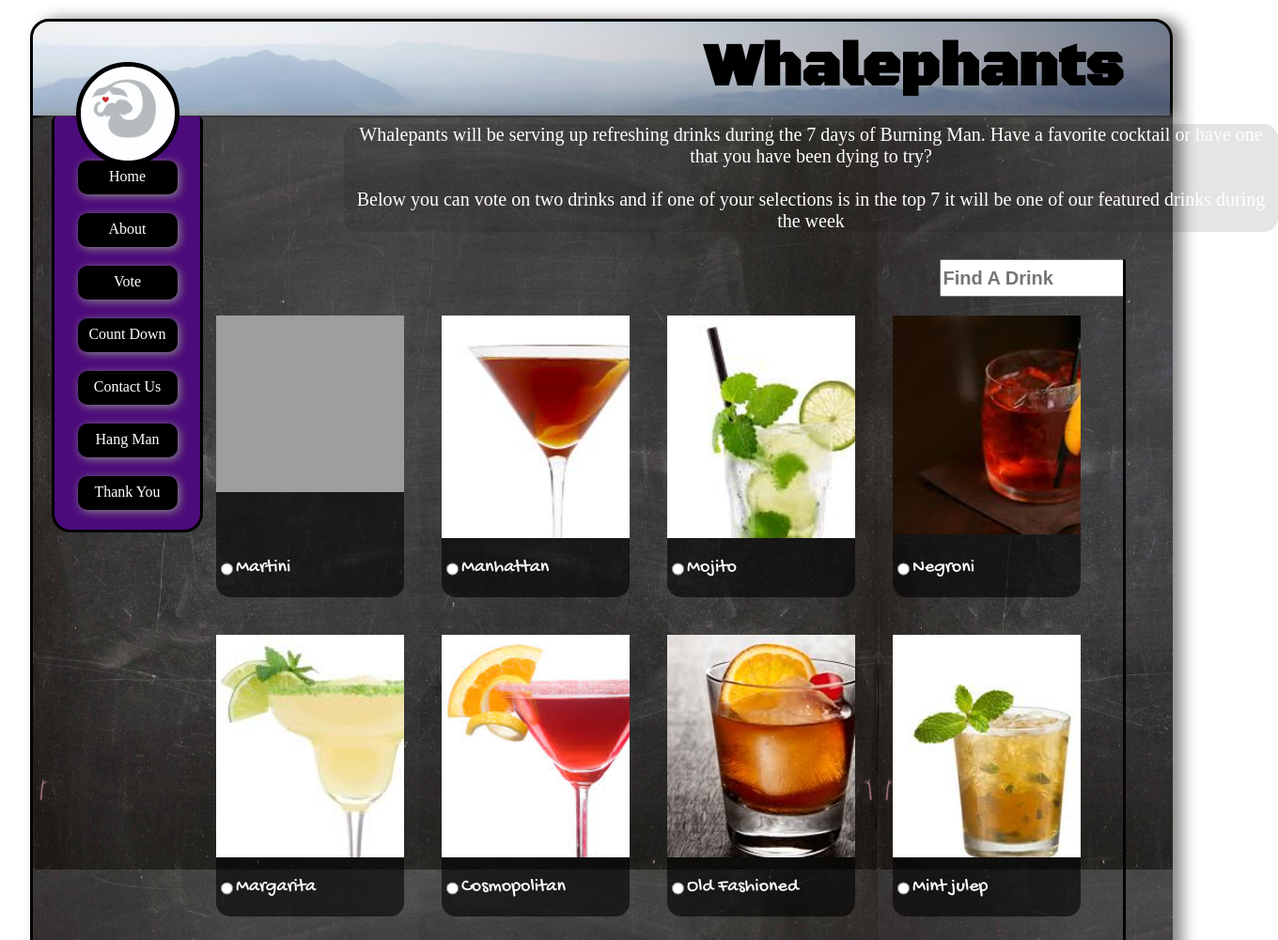
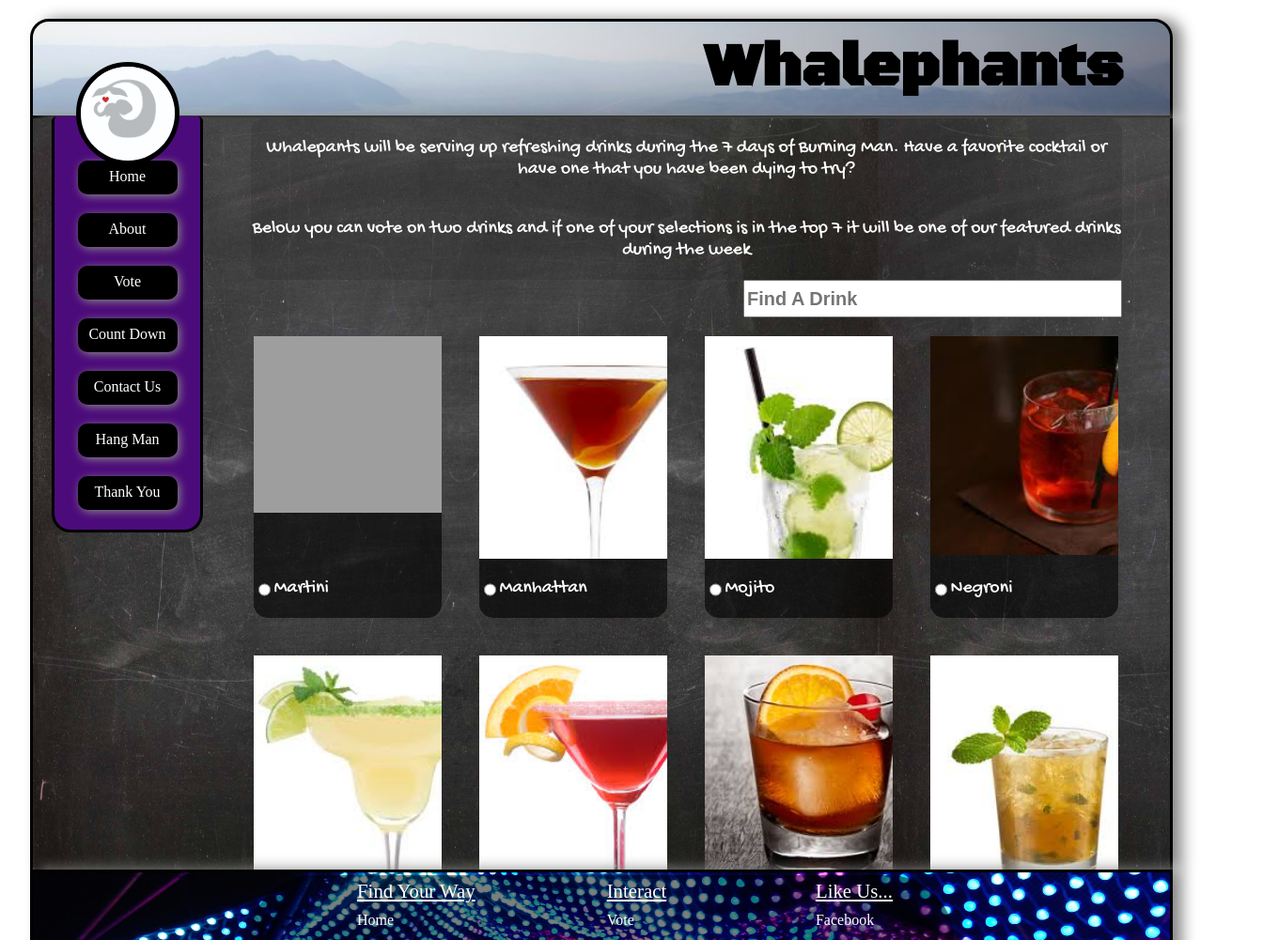
Before and after one commit to darnelho1/whalephants, a website: page votePage/vote.html in a window 1280 px wide. Shown: the top 1001 px of the page at 94% size, 1360 px wide, since content can reach past the window. Drawn offline with nearby package versions, Linux system fonts and the light colour scheme; grey boxes are pictures that could not be loaded.

Commit message:
add video/fix vote layout

```diff
--- a/votePage/vote.html
+++ b/votePage/vote.html
@@ -14,7 +14,7 @@
       <h1>Whalephants</h1>
       </header>
 
-      <section id='voteSection' class ='width'>
+      <section class ='width'>
       <div id='bar'>
            <img src="../structure/homeImages/logo.jpg" id = 'logo' class='fade'>
            <aside>
@@ -30,23 +30,23 @@
             </aside>
         </div>
 
-            <div id = 'voteCopy'>
+            <article>
 
-               <br></br>
+                <div id = 'voteCopy'>
+                   <p>
+                    Whalepants will be serving up refreshing drinks during the 7 days of Burning Man. Have a favorite cocktail or have one that you have been dying to try?</p>
 
-               <p class="voteP">
-                Whalepants will be serving up refreshing drinks during the 7 days of Burning Man. Have a favorite cocktail or have one that you have been dying to try?
+                    <p>Below you can vote on two drinks and if one of your selections is in the top 7 it will be one of our featured drinks during the week
+                    </p>
 
-                <br></br>
+                </div>
+                <div id ='drinks'>
+                    <div id='sBox'>
+                    <input id='searchBox' type="search" placeholder="Find A Drink">
+                    </div>
+                    <div id ='images'>
 
-                Below you can vote on two drinks and if one of your selections is in the top 7 it will be one of our featured drinks during the week
-                </p>
-            </div>
-
-            <article id ='contentSection' >
-
-                <input id='searchBox' type="search" placeholder="Find A Drink">
-                <div id ='images'>
+                    </div>
 
                 </div>
 
--- a/votePage/votestyles.css
+++ b/votePage/votestyles.css
@@ -9,12 +9,6 @@
 
 }
 
-.divbackground p{
-  word-wrap: break-word;
-  height: 200px;
-  width: 200px;
-  text-align: left;
-}
 
 .button-p{
   display: flex;
@@ -47,57 +41,54 @@
   width: 160px;
 
 }
-.voteP{
-  display: flex;
-  flex-direction:row;
-  flex-wrap:wrap;
-  /*word-wrap:break-word;*/
-  color: white;
-  /*font-family: 'Gochi Hand', cursive;*/
-  font-size: 20px;
-/*  width:700px;*/
-  margin-top: 6px;
-  text-align: center;
-  border-radius: 15px;
-  background-color: rgba(0,0,0,.1);
-/*  border: solid;*/
-}
 
 p{
   /*border:solid;*/
 }
 
-
+#sBox{
+  display: flex;
+  flex-direction: row;
+  justify-content: flex-end;
+  width: 100%;
+  /*border:solid;*/
+}
 #searchBox{
-  margin-left: 870px;
-  width: 445px;
+  width: 40%;
   height: 40px;
   font-size: 20px;
   font-weight: bold;
-  align-self: flex-end;
+  margin-right: 4%;
 }
 
 #images{
   display: flex;
   flex-direction:row;
   flex-wrap:wrap;
+  justify-content: center;
   width: inherit;
   height: inherit;
-  align-items:flex-start;
+  align-items: flex-start;
   /*border: solid;*/
   align-self:flex-start;
 }
 
 #voteCopy{
   display: flex;
-/*  border: solid;*/
-  height: 110px;
-  max-width: inherit;
-  margin-bottom: 850px;
-  margin-right: -500px;
-  margin-left: 150px;
-  align-items: flex-start;
-  align-self:flex-start;
+  flex-direction: column;
+  flex-wrap: wrap;
+  justify-content: flex-start;
+  -webkit-justify-content: flex-start;
+  word-wrap: break-word;
+  color: white;
+  font-family: 'Gochi Hand', cursive;
+  font-size: 20px;
+  width: 90%;
+  padding-top: 0;
+  text-align: center;
+  border-radius: 15px;
+  background-color: rgba(0,0,0,.1);
+  /*border: solid;*/
 }
 
 
@@ -107,28 +98,21 @@ p{
 
 #contentSection{
   display: flex;
-  flex-direction:row;
+  flex-direction: column;
   flex-wrap:wrap;
   align-items: flex-start;
-  /*margin-top: 400px;*/
-  margin-top: 100px;
-  margin-left: -650px;
-  margin-right: 50px;
-  max-width: inherit;
-  height:800px;
-  background-size: 1600px, 800px;
-  overflow-y: scroll;
-/*  border: solid;*/
+  border: solid;
 }
 
-#voteSection{
+
+#drinks{
   display: flex;
   flex-direction:row;
-  justify-content:space-around;
-/*  align-items:flex-end;*/
-  /*margin-top: -443px;*/
-  height: 1000px;
-  /*border: solid;*/
-  /*border-color: red;*/
-
+  overflow-y: scroll;
+  justify-content: center;
+  flex-wrap: wrap;
+  align-items: flex-start;
+  width: 98%;
+  height:800px;
+  /*border: solid white;*/
 }
```
